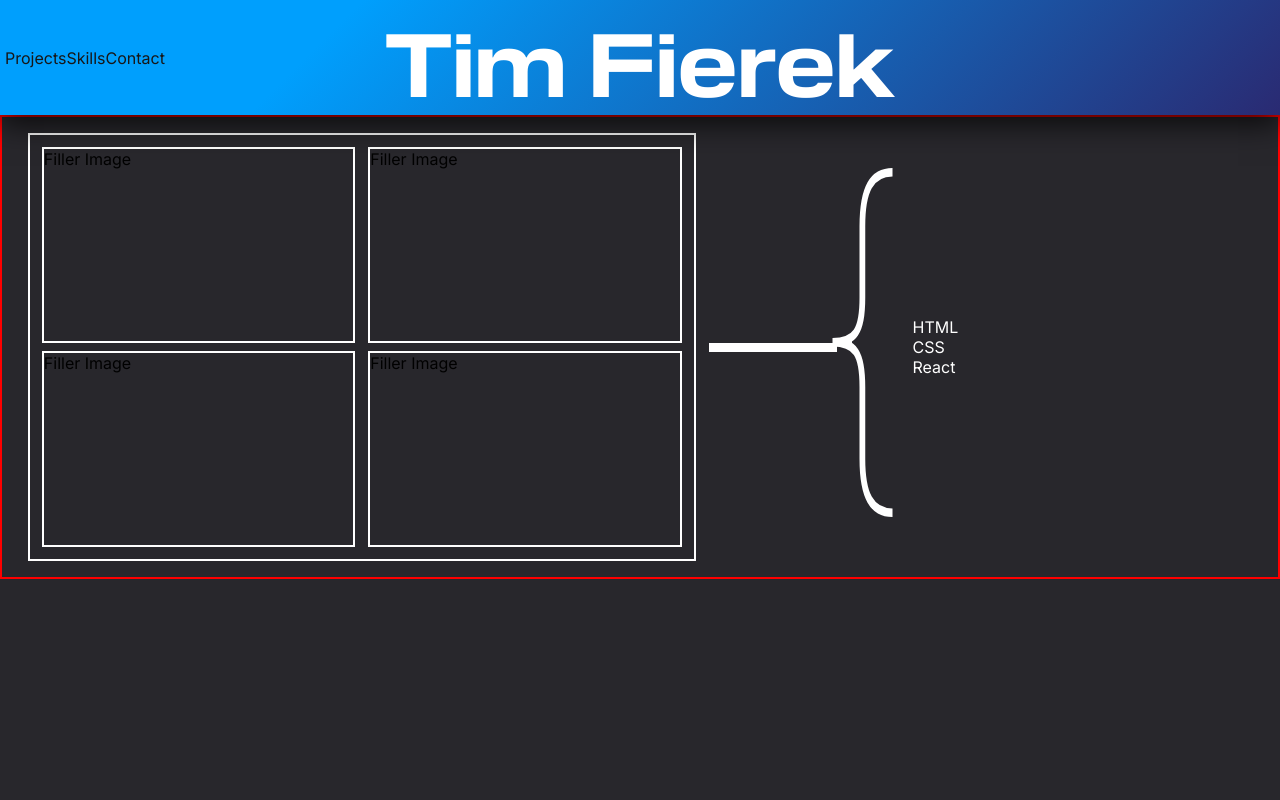
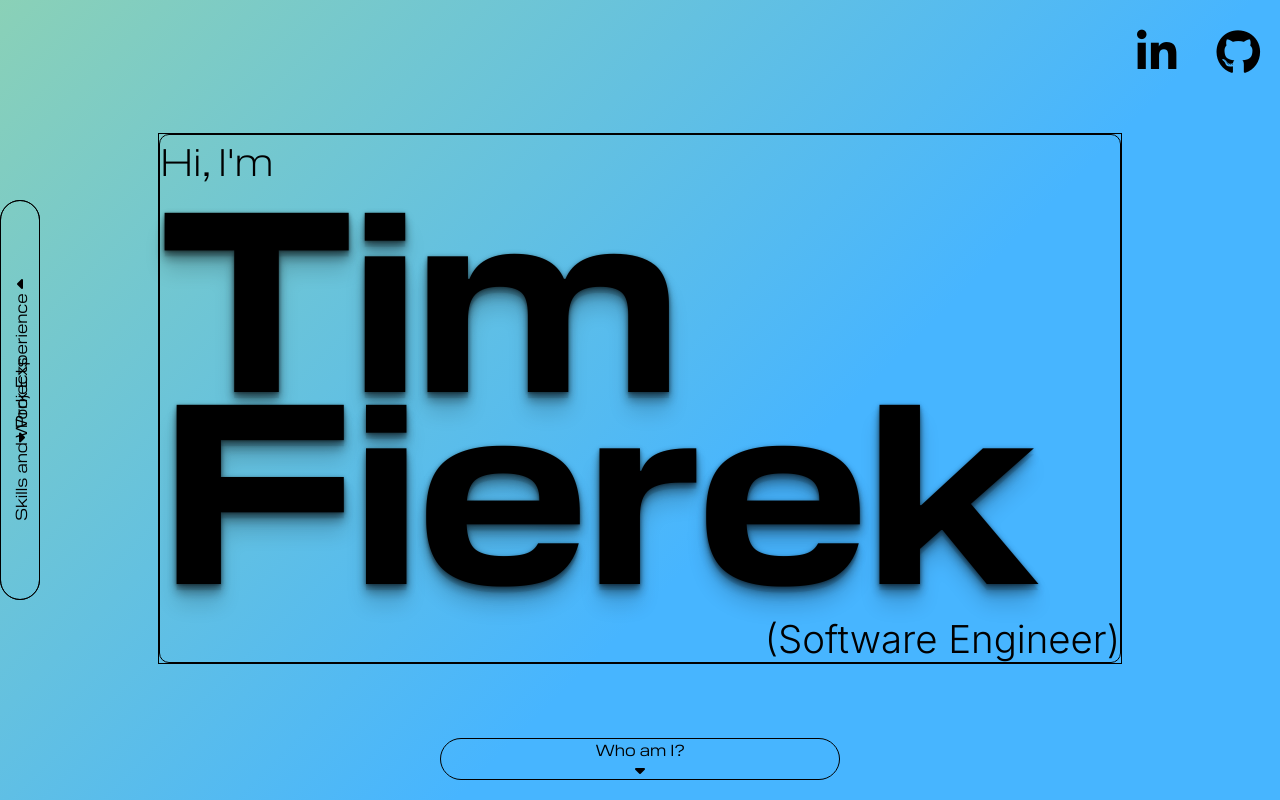
Before and after one commit to timfierek/personal-website, a React (Create React App) app: page / in a window 1280 px wide. Built offline with nearby package versions, Linux system fonts and the light colour scheme.

Commit message:
more css

```diff
--- a/src/App.css
+++ b/src/App.css
@@ -1,11 +1,3 @@
-/*
-  #1597BB - Ultra blue
-  #171717 - Dark grey
-  #28272c - Med grey
-  #444444 - Light grey
-  #EDEDED - eggshell
-*/
-
 /* Navbar parent container */
 nav {
   position: relative;
@@ -13,7 +5,7 @@ nav {
   justify-content: center;
 
   color: #171717;
-  background-color: #2a2a72;
+  background-color: black;
   background-image: linear-gradient(315deg, #2a2a72 0%, #009ffd 74%);
   box-shadow: 0px 9px 28px 0px rgba(0,0,0,0.75);
   -webkit-box-shadow: 0px 9px 28px 0px rgba(0,0,0,0.75);
@@ -80,3 +72,144 @@ nav {
   flex-direction: column;
   list-style: none;
 }
+
+/************************************************************/
+
+@keyframes gradient {
+  0% {
+      background-position: 0% 50%;
+  }
+  50% {
+      background-position: 100% 50%;
+  }
+  100% {
+      background-position: 0% 50%;
+  }
+}
+
+.landing {
+  display: flex;
+  flex-direction: column;
+  align-items: center;
+  justify-content: space-between;
+
+  width: 100vw;
+  height: 100vh;
+  background: linear-gradient(-45deg, #47B5FF, #47B5FF, #B6E388, #47B5FF, #B6E388);
+    background-size: 400% 400%;
+    animation: gradient 13s ease infinite;
+}
+
+.center-text {
+  display: flex;
+  flex-direction: column;
+  width: 75vw;
+  height: auto;
+
+  border: 1px solid black;
+  border-radius: 10px;
+}
+
+.center-text h1 {
+  font-family: 'Pilat Wide';
+  font-weight: 700;
+  font-size: 20vw;
+  line-height: 75%;
+
+  color: black;
+  text-shadow: 0 6px 1px rgba(0,0,0,.1),
+               0 0 5px rgba(0,0,0,.1),
+               0 1px 3px rgba(0,0,0,.3),
+               0 3px 5px rgba(0,0,0,.2),
+               0 5px 10px rgba(0,0,0,.25),
+               0 10px 10px rgba(0,0,0,.2),
+               0 20px 20px rgba(0,0,0,.15);
+}
+
+.center-text h2 {
+  margin-top: 5%;
+  align-self: flex-end;
+
+  font-size: 3vw;
+  font-family: 'Inter';
+  font-weight: 300;
+}
+
+.center-text h3 {
+  align-self: flex-start;
+
+  font-size: 3vw;
+  font-weight: 300;
+}
+
+.row-container {
+  display: flex;
+  border: 1px solid black;
+  align-items: center;
+
+}
+
+.vertical-button {
+  -webkit-transition-duration: .5s;
+  transition-duration: .5s;
+  border: 1px solid black;
+  border-radius: 999px;
+  position: absolute;
+
+  height: 40px;
+  width: 400px;
+
+  transform-origin: top left;
+  left:0;
+  top:50%;
+  transform: rotate(-90deg) translateX(-50%);
+}
+
+#left-button {
+  left: 0;
+}
+
+#right-button {
+
+}
+
+.vertical-button:hover {
+  -webkit-transition-duration: .5s;
+  transition-duration: .5s;
+  background-color: rgba(255,255,255,.25);
+}
+
+.horizontal-button {
+  -webkit-transition-duration: .5s;
+  transition-duration: .5s;
+  border: 1px solid black;
+  border-radius: 999px;
+
+  width: 400px;
+  height: auto;
+  margin-bottom: 20px;
+}
+
+.horizontal-button:hover {
+  -webkit-transition-duration: .5s;
+  transition-duration: .5s;
+  background-color: rgba(255,255,255,.25);
+}
+
+.icons {
+  position: relative;
+  align-self: flex-end;
+
+  right: 20px;
+  top: 20px;
+}
+
+.icons a {
+  margin: 0vw 0vw 0vw 40px;
+  font-size: 45px;
+  color: black;
+}
+
+.icons a:hover {
+  color: white;
+}
--- a/src/App.tsx
+++ b/src/App.tsx
@@ -2,12 +2,19 @@ import React from 'react';
 import './App.css';
 import Navbar from './components/Navbar';
 import Project from './components/Project';
+import Landing from './components/Landing';
+import { JsxElement } from 'typescript';
 
 function App() {
+  const [curPage, setCurPage] = React.useState(<Landing />);
+
+  function changePage(newPage: any) {
+    setCurPage(newPage);
+  }
+
   return (
     <div className="App">
-      <Navbar />
-      <Project />
+      <Landing />
     </div>
   );
 }
--- /dev/null
+++ b/src/components/Landing.tsx
@@ -0,0 +1,35 @@
+import React from "react";
+
+function Landing() {
+    return (
+        <div className="landing">
+            <div className="icons">
+                <a href="https://www.linkedin.com/in/tim-fierek/">
+                    <i className="fa-brands fa-linkedin-in" />
+                </a>
+                <a href="https://github.com/timfierek">
+                    <i className="fa-brands fa-github" />
+                </a>
+            </div>
+            <div className="row-container">
+                <button className="vertical-button" id="left-button">
+                    <p>Skills and Work Experience <i className="fa-solid fa-caret-up" /></p>
+                </button>
+                <div className="center-text">
+                    <h3>Hi, I'm</h3>
+                    <h1>Tim Fierek</h1>
+                    <h2>(Software Engineer)</h2>
+                </div>
+                <button className="vertical-button" id="right-button">
+                    <p><i className="fa-solid fa-caret-down" /> Projects</p>
+                </button>
+            </div>
+            <button className="horizontal-button">
+                <p>Who am I?</p>
+                <i className="fa-solid fa-caret-down" />
+            </button>
+        </div>
+    )
+}
+
+export default Landing;
--- a/src/components/Navbar.tsx
+++ b/src/components/Navbar.tsx
@@ -3,14 +3,13 @@ import React from "react";
 function Navbar() {
     return (
         <nav>
-            <div className="nav-buttons">
+            {/* <div className="nav-buttons">
                 <button>Projects</button>
                 <button>Skills</button>
                 <button>Contact</button>
-            </div>
+            </div> */}
 
             <h3 id="name">Tim Fierek</h3>
-
 
             {/* <div className="nav-icons">
                 <i className="fa-brands fa-linkedin"></i>
--- a/src/components/Project.tsx
+++ b/src/components/Project.tsx
@@ -1,6 +1,6 @@
 import React from "react";
 
-function Project() {
+function Project(props: any) {
     return (
         <div className="project">
             <div className="photo-container">
@@ -19,7 +19,7 @@ function Project() {
                 </ul>
             </div>
         </div>
-    );
+    )
 }
 
 export default Project;
--- a/src/index.css
+++ b/src/index.css
@@ -1,7 +1,7 @@
 * {
   margin: 0;
   padding: 0;
-  font-family: 'Inter', 'Pilat Wide', 'Karla', sans-serif;
+  font-family: 'Pilat Wide', 'Inter', 'Karla', sans-serif;
   -webkit-font-smoothing: antialiased;
   -moz-osx-font-smoothing: grayscale;
 }
```
